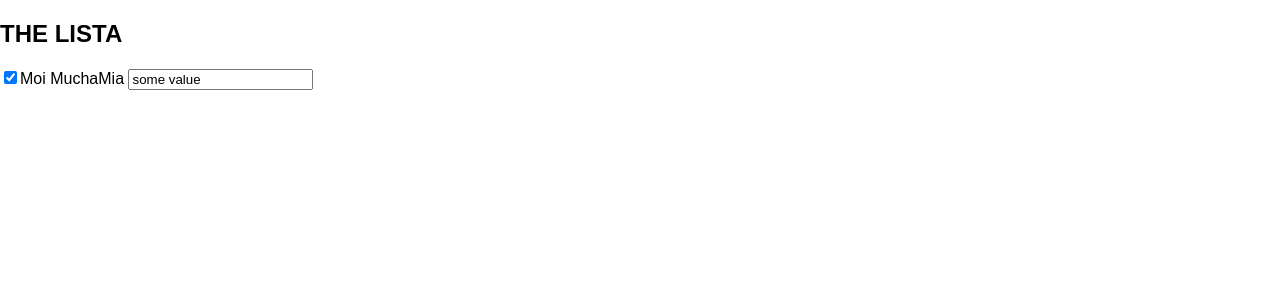
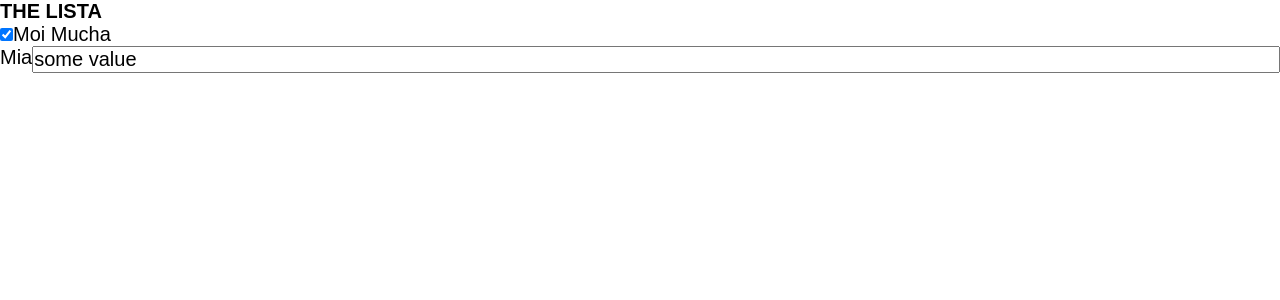
Before and after one commit to muhammad-awan/yet-another-todo-app, a React (Create React App) app: page / in a window 1280 px wide. Shown: the top 300 px of the page. Built offline with nearby package versions, Linux system fonts and the light colour scheme.

Commit message:
Add some CSS changes

```diff
--- a/src/components/Field.js
+++ b/src/components/Field.js
@@ -5,10 +5,10 @@ export default function Field({
   label
 }){
   return (
-    <label>
+    <label className='flex-row'>
      { label }
      {' '}
-     <input value={ value } />
+     <input type ='text' value={ value } />
     </label>
   )
 }
--- a/src/index.css
+++ b/src/index.css
@@ -1,5 +1,33 @@
-body {
+*{
   margin: 0;
   padding: 0;
+  box-sizing: border-box;
+  font-size: inherit;
+}
+
+body {
+  font-size: 20px;
   font-family: sans-serif;
 }
+
+main {
+  max-width: 30em;
+  margin: auto;
+}
+
+label {
+  display: block;
+}
+
+input[type=text]{
+  width: 100%;
+}
+
+.flex-row {
+  display: flex;
+  flex-direction: row;
+}
+
+.mb-3 {
+  margin-bottom: 1rem;
+}
```
